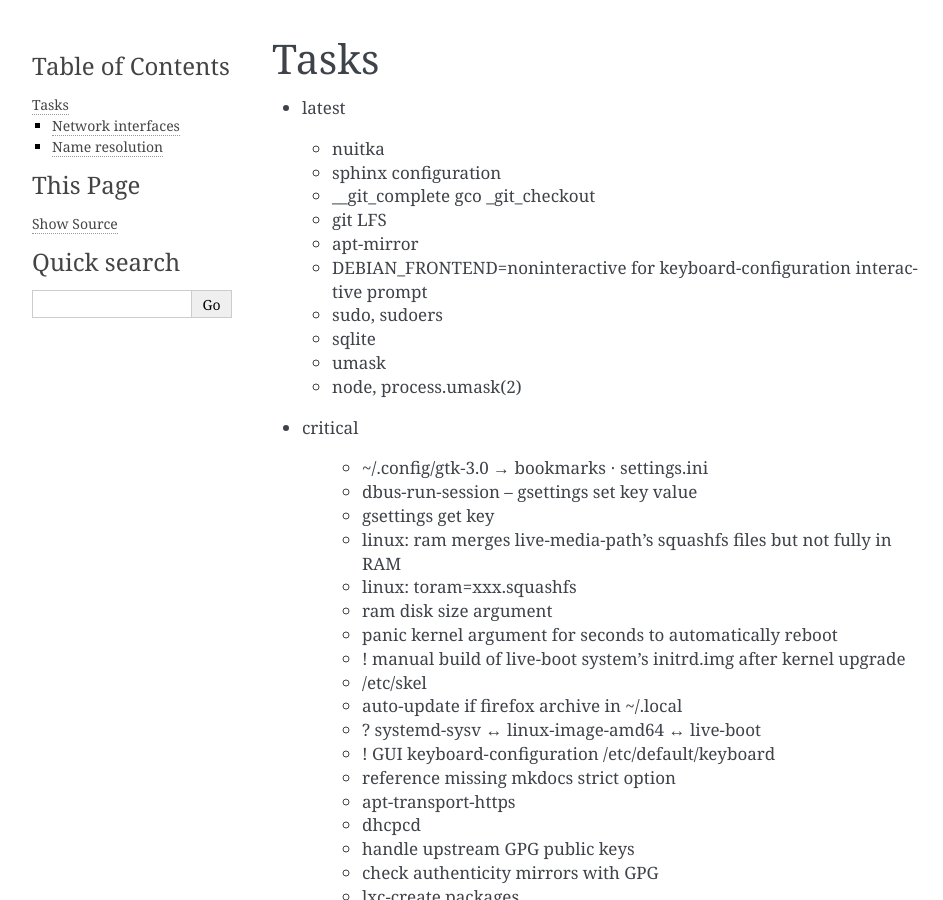
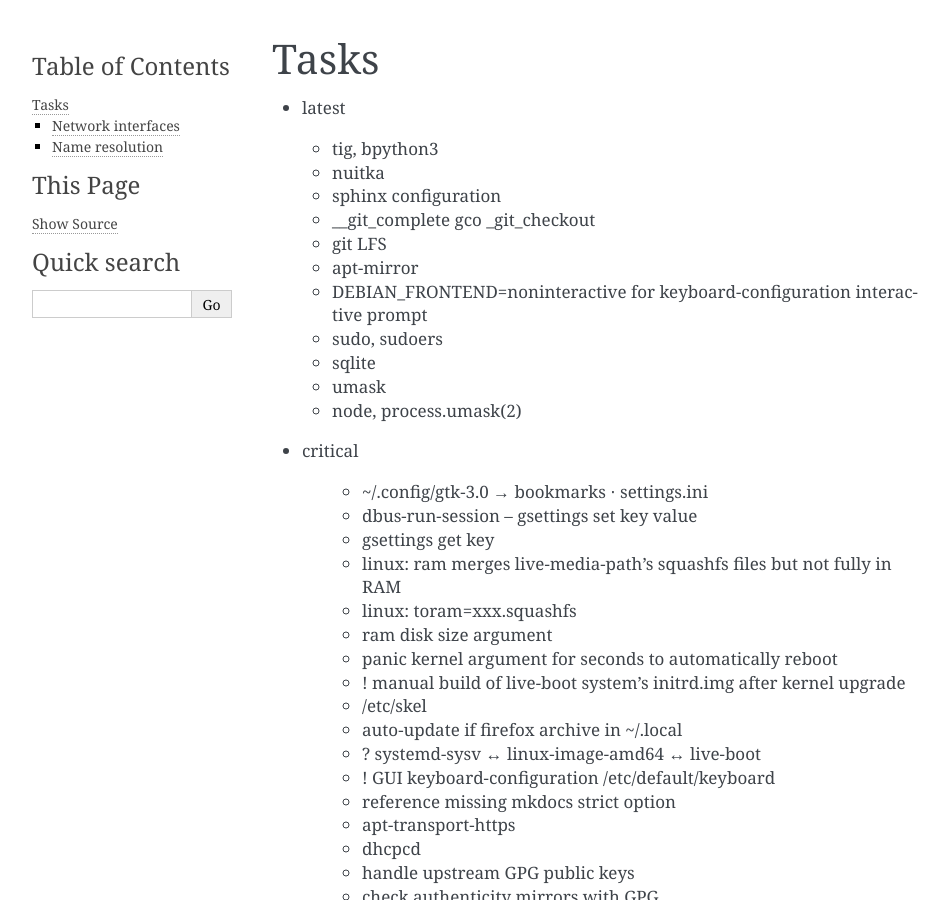
Before and after one commit to rwx-work/docs, a Sphinx documentation site: the page built from source/tasks.rst, in a window 1280 px wide and 900 px high. Shown: the whole window, without its empty margins (148-1091 px from the left). Built offline with Sphinx 7.4.7, drawn with Linux system fonts in a browser that asks for light colours.

Commit message:
tig,bpython

```diff
--- a/source/tasks.rst
+++ b/source/tasks.rst
@@ -4,6 +4,7 @@ Tasks
 
 * latest
 
+  * tig, bpython3
   * nuitka
   * sphinx configuration
   * __git_complete gco _git_checkout
```
